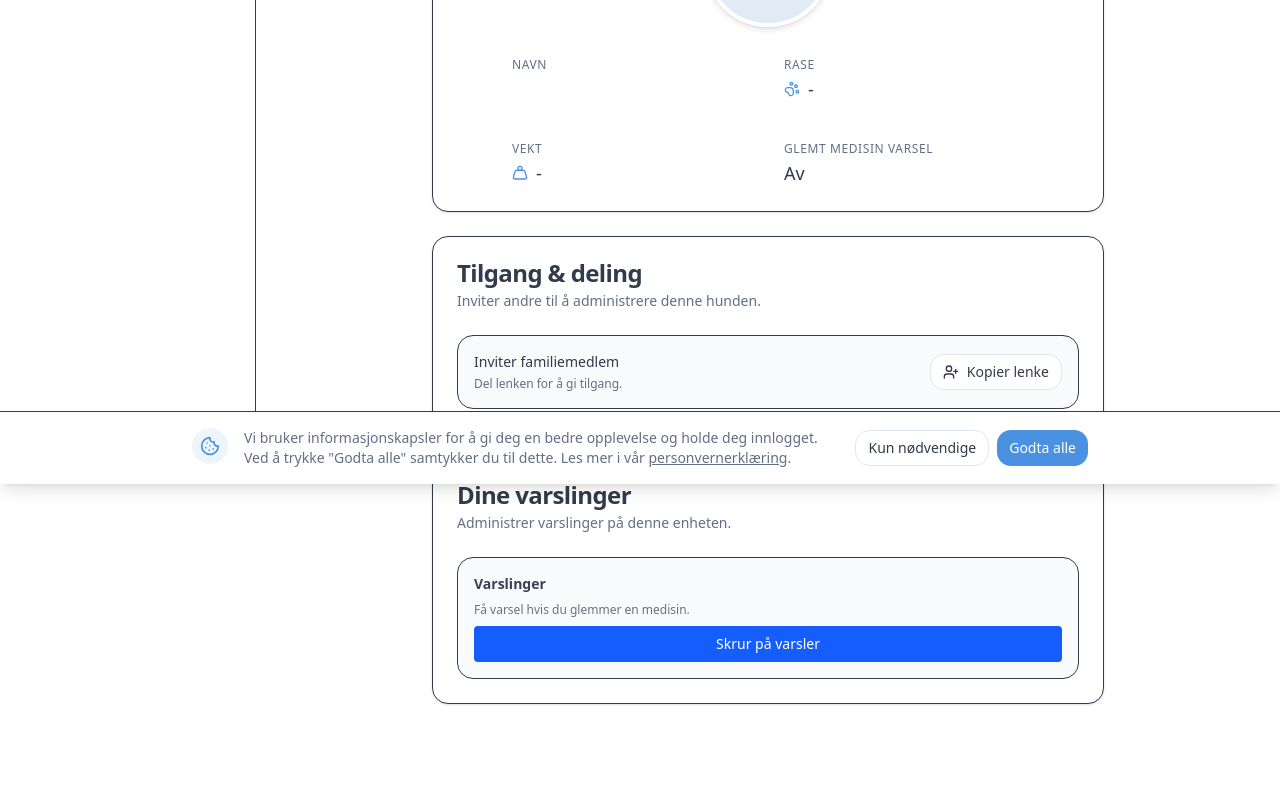
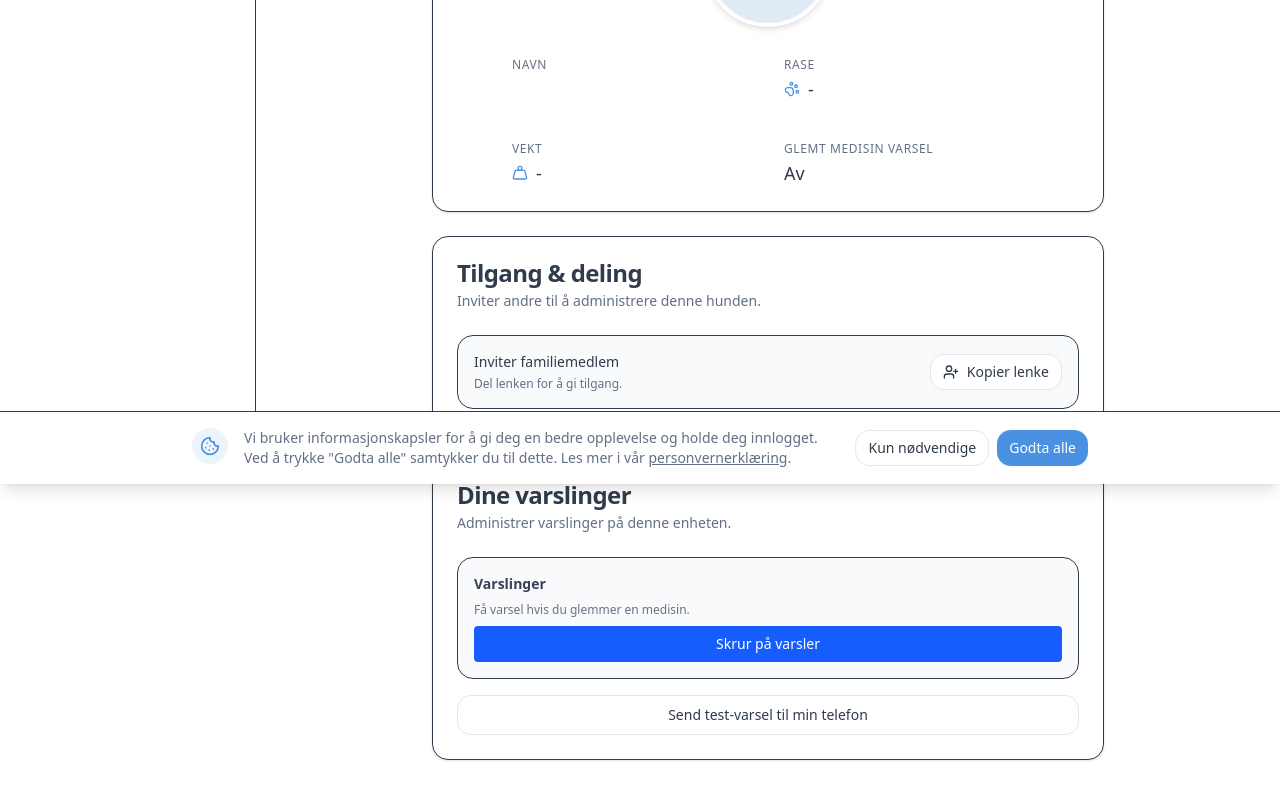
Before and after one commit to trymsn1992-dev/hunde-medisin, a Next.js app: page /dog/1/profile in a window 1280 px wide. Shown: the part 316-1116 px from the top of the page. Built offline with nearby package versions, Linux system fonts and the light colour scheme; no server answers; the database is empty.

Commit message:
feat: add test notification route and button

```diff
--- a/app/(dashboard)/dog/[id]/profile/page.tsx
+++ b/app/(dashboard)/dog/[id]/profile/page.tsx
@@ -27,6 +27,7 @@ export default function DogProfilePage() {
     const [isEditing, setIsEditing] = useState(false)
     const [error, setError] = useState<string | null>(null)
     const [success, setSuccess] = useState<string | null>(null)
+    const [testingPush, setTestingPush] = useState(false)
 
     useEffect(() => {
         const fetchDog = async () => {
@@ -112,6 +113,24 @@ export default function DogProfilePage() {
             setError("Noe gikk galt under lagring.")
         } finally {
             setSaving(false)
+        }
+    }
+
+    const sendTestNotification = async () => {
+        setTestingPush(true);
+        try {
+            const res = await fetch('/api/notifications/test', { method: 'POST' });
+            const data = await res.json();
+            if (data.success) {
+                alert('Test-varsel sendt!');
+            } else {
+                alert('Feil: ' + (data.error || 'Kunne ikke sende varsel'));
+            }
+        } catch (err) {
+            console.error(err);
+            alert('Noe gikk galt.');
+        } finally {
+            setTestingPush(false);
         }
     }
 
@@ -327,8 +346,17 @@ export default function DogProfilePage() {
                     <CardTitle>Dine varslinger</CardTitle>
                     <CardDescription>Administrer varslinger på denne enheten.</CardDescription>
                 </CardHeader>
-                <CardContent>
+                <CardContent className="space-y-4">
                     <SubscriptionManager />
+                    <Button
+                        variant="outline"
+                        className="w-full"
+                        onClick={sendTestNotification}
+                        disabled={testingPush}
+                    >
+                        {testingPush ? <Loader2 className="animate-spin mr-2" /> : null}
+                        Send test-varsel til min telefon
+                    </Button>
                 </CardContent>
             </Card>
         </div>
--- /dev/null
+++ b/app/api/notifications/test/route.ts
@@ -0,0 +1,60 @@
+import { createClient } from '@/lib/supabase/server';
+import { NextResponse } from 'next/server';
+import webPush from 'web-push';
+
+if (process.env.NEXT_PUBLIC_VAPID_PUBLIC_KEY && process.env.VAPID_PRIVATE_KEY) {
+    webPush.setVapidDetails(
+        process.env.NEXT_PUBLIC_VAPID_SUBJECT || 'mailto:admin@example.com',
+        process.env.NEXT_PUBLIC_VAPID_PUBLIC_KEY,
+        process.env.VAPID_PRIVATE_KEY
+    );
+}
+
+export async function POST() {
+    const supabase = await createClient();
+    const { data: { user } } = await supabase.auth.getUser();
+
+    if (!user) {
+        return NextResponse.json({ error: 'Unauthorized' }, { status: 401 });
+    }
+
+    try {
+        const { data: subscriptions } = await supabase
+            .from('push_subscriptions')
+            .select('*')
+            .eq('user_id', user.id);
+
+        if (!subscriptions || subscriptions.length === 0) {
+            return NextResponse.json({ error: 'Ingen aktive varslings-abonnementer funnet på denne brukeren.' }, { status: 404 });
+        }
+
+        const payload = JSON.stringify({
+            title: 'Test-varsel: Hundemedisin',
+            body: 'Dette er et test-varsel for å se hvordan det ser ut på mobilen din! 🐾🔔',
+        });
+
+        let sentCount = 0;
+        for (const sub of subscriptions) {
+            try {
+                await webPush.sendNotification({
+                    endpoint: sub.endpoint,
+                    keys: {
+                        p256dh: sub.p256dh,
+                        auth: sub.auth
+                    }
+                }, payload);
+                sentCount++;
+            } catch (error: any) {
+                console.error('Error sending test push', error);
+                if (error.statusCode === 410) {
+                    await supabase.from('push_subscriptions').delete().eq('id', sub.id);
+                }
+            }
+        }
+
+        return NextResponse.json({ success: true, sentCount });
+    } catch (error) {
+        console.error('Test push error:', error);
+        return NextResponse.json({ error: 'Internal Server Error' }, { status: 500 });
+    }
+}
```
